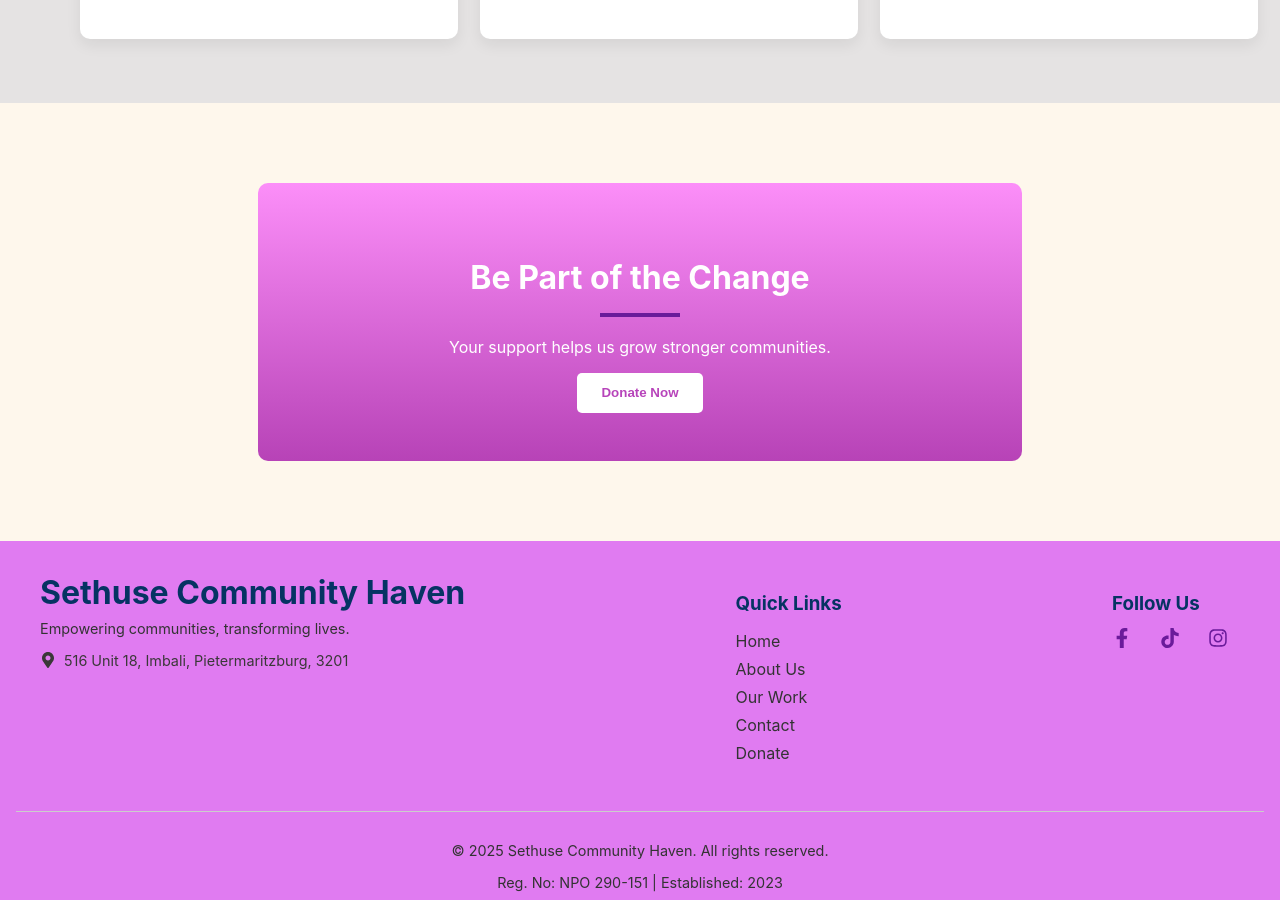
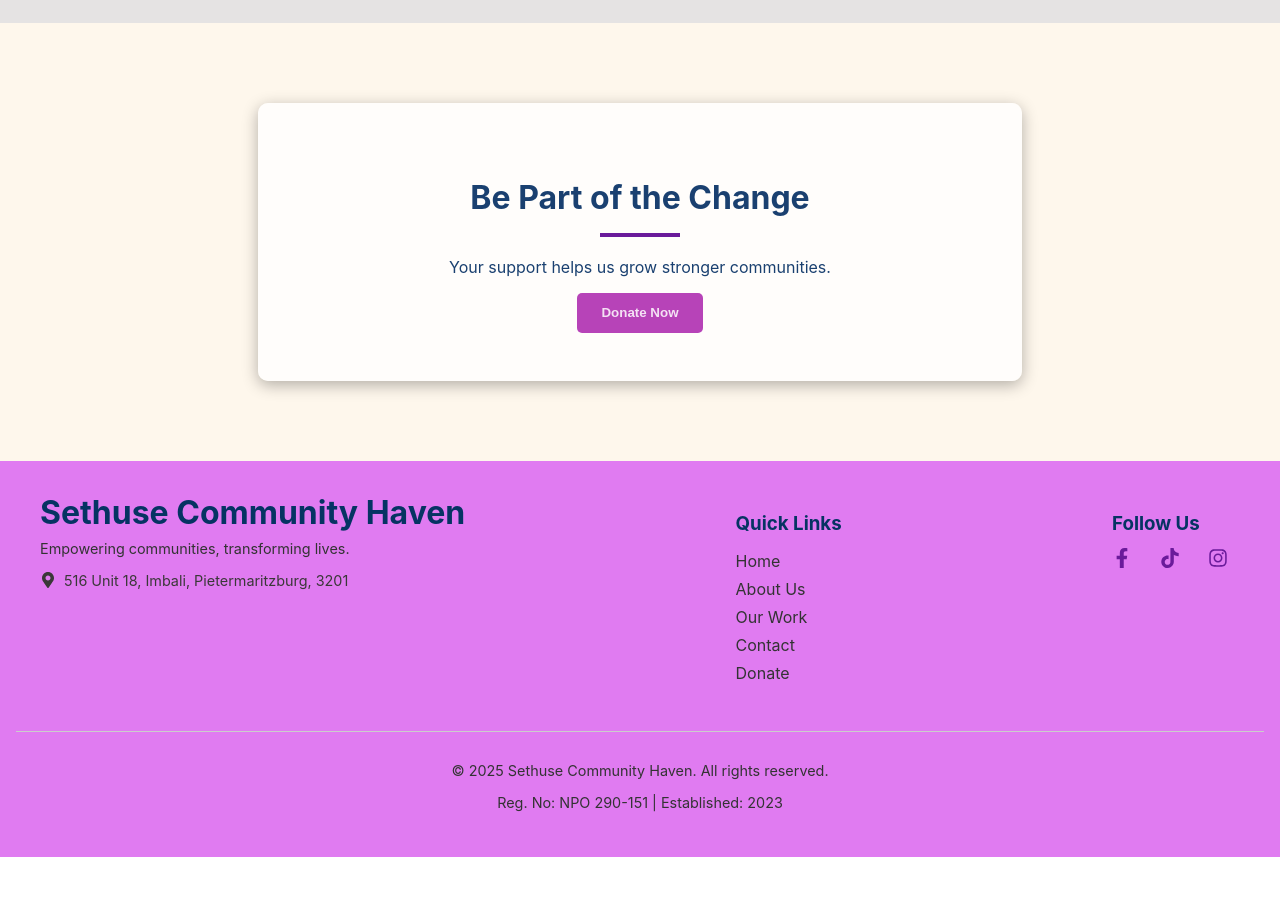
Before and after one commit to SmaSema/sethuse-website, a React (Create React App) app: page /about in a window 1280 px wide. Shown: the part 1910-2810 px from the top of the page. After the commit the page ends 2767 px from the top, so only its background shows below. Built offline with nearby package versions, Linux system fonts and the light colour scheme.

Commit message:
commit 77

```diff
--- a/src/components/AboutUs_page/CTABanner.css
+++ b/src/components/AboutUs_page/CTABanner.css
@@ -4,16 +4,21 @@
   padding: 1rem 1rem;
 }
 
-
 .cta-banner {
-background: linear-gradient(to bottom, #fb6afdbd, #aa21add7);
-  color: white;
+  background-color: #ffffffd0;
+  color: rgb(26, 64, 112);
   text-align: center;
   padding: 3rem 2rem;
   margin: 4rem auto 0; /* Center horizontally and add top margin */
   margin-bottom: 4rem;
   width: 700px;
   border-radius: 10px; /* optional: gives rounded edges */
+  box-shadow: 0 4px 16px rgba(0, 0, 0, 0.3); /* dark shadow: no sideway shift, appear below, soft */
+  transition: transform 0.3s ease; /* for smooth hover movement */
+}
+
+.cta-banner:hover {
+  transform: translateY(-3px); /* Moves up by 5px on hover */
 }
 
 .cta-banner h2 {
@@ -22,8 +27,8 @@ background: linear-gradient(to bottom, #fb6afdbd, #aa21add7);
 }
 
 .cta-banner button {
-  background-color: white;
-  color: #aa21add7;
+  background-color: #aa21add7;
+  color: #ffffffd7;
   border: none;
   padding: 0.8rem 1.5rem;
   font-weight: bold;
--- a/src/components/AboutUs_page/HeroAbout.css
+++ b/src/components/AboutUs_page/HeroAbout.css
@@ -4,7 +4,7 @@
   background-size: cover;
   background-position: center;
   position: relative;
-  height: 70vh;
+  height: 60vh;
   color: white;
   display: flex;
   align-items: center;
```
